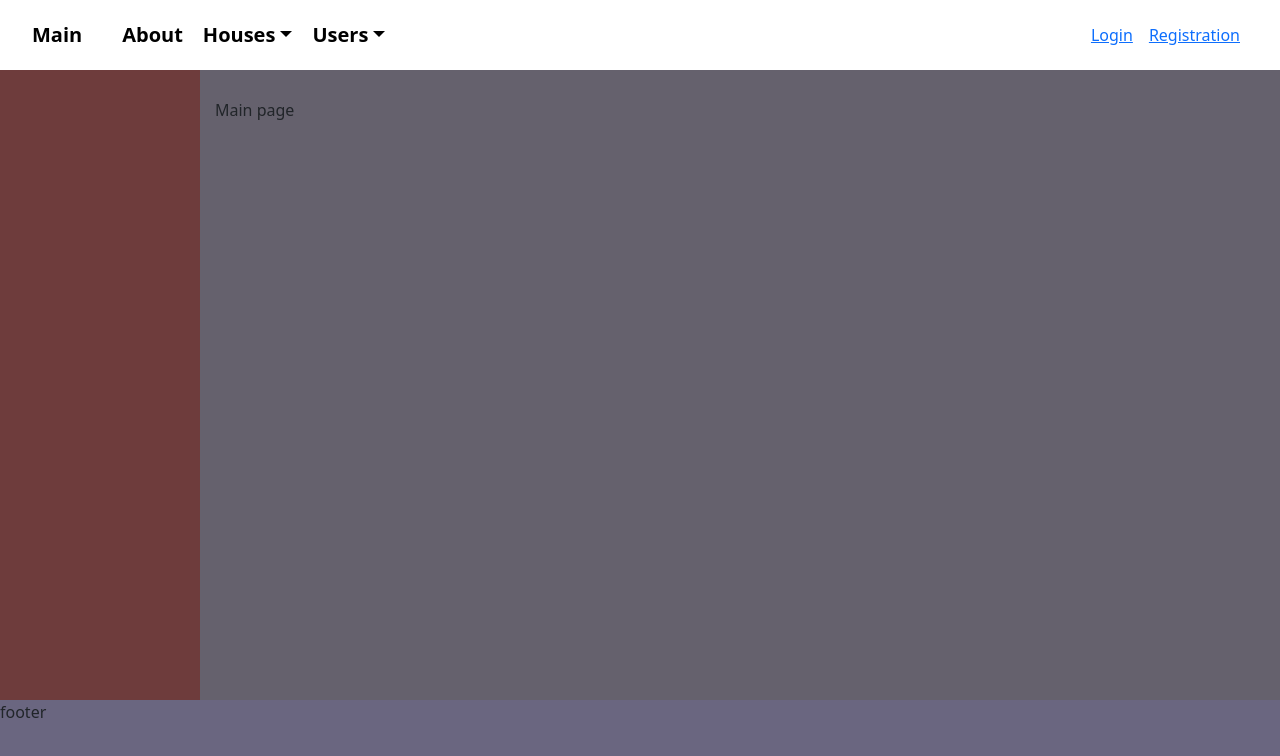
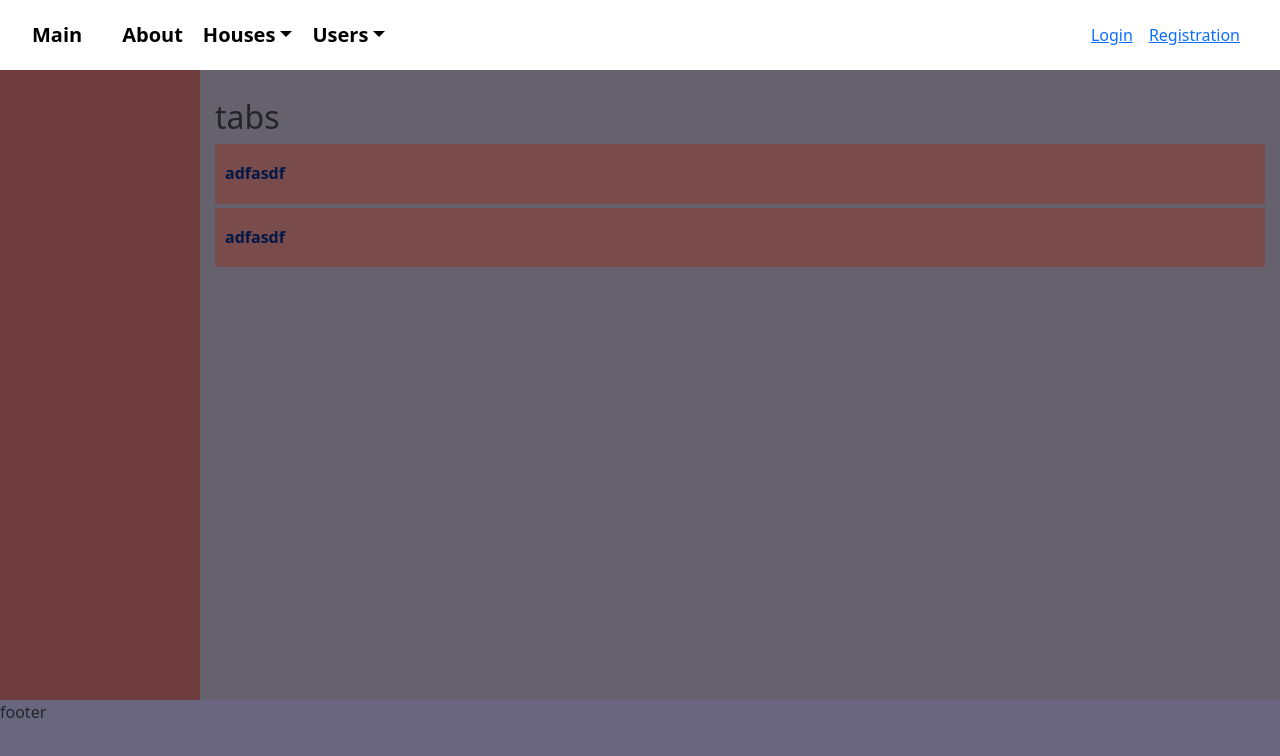
Before and after one commit to troshevVladimir/housing-management-company, a Vue app: page /#/ in a window 1280 px wide. Before the commit this address led to /#/users/roles. Shown: the top 756 px of the page. Built offline with nearby package versions, Linux system fonts and the light colour scheme.

Commit message:
add files ui

```diff
--- a/index.html
+++ b/index.html
@@ -2,6 +2,7 @@
 <html lang="en">
   <head>
     <script src="https://api-maps.yandex.ru/2.1/?apikey=Your API key&lang=en_US" type="text/javascript"></script>
+    <link href="https://cdn.jsdelivr.net/npm/bootstrap@5.2.1/dist/css/bootstrap.min.css" rel="stylesheet" integrity="sha384-iYQeCzEYFbKjA/T2uDLTpkwGzCiq6soy8tYaI1GyVh/UjpbCx/TYkiZhlZB6+fzT" crossorigin="anonymous">
     <meta charset="utf-8" />
     <meta name="viewport" content="width=device-width, initial-scale=1" />
     <title></title>
@@ -9,5 +10,6 @@
 
   <body>
     <div id="app"></div>
+    <script src="https://cdn.jsdelivr.net/npm/bootstrap@5.2.1/dist/js/bootstrap.bundle.min.js" integrity="sha384-u1OknCvxWvY5kfmNBILK2hRnQC3Pr17a+RTT6rIHI7NnikvbZlHgTPOOmMi466C8" crossorigin="anonymous"></script>
   </body>
 </html>
--- /dev/null
+++ b/src/components/ui/UITab.vue
@@ -0,0 +1,87 @@
+<template>
+  <div :class="tab['tab-container']">
+    <div :class="tab['tab-label']" @click='tabTogle'>
+      <slot name='label'/>
+    </div>
+    <div :class="[tab['tab-content'], 'tab-content', {[tab['tab-visible']]: this.visible}]">
+      <slot name='content'/>
+    </div>
+  </div>
+</template>
+
+<script lang="ts">
+import { defineComponent } from "vue";
+
+export default defineComponent({
+  name: "ui-tab",
+  props: {
+    name: {
+      required: true,
+      type: String
+    }
+  },
+  data() {
+    return {
+      visible: false,
+    }
+  },
+	computed: {
+	},
+  methods: {
+    tabTogle() {
+      this.visible = !this.visible
+      this.shine()
+    },
+    close() {
+      this.visible = false
+    },
+  },
+  watch: {
+    visible(val) {
+      if (val) {
+        this.$router.replace({ name: this.$route.name, hash: `#${this.name}` })
+      } else {
+        this.$router.replace({ name: this.$route.name })
+      }
+    }
+  }
+
+});
+</script>
+
+<style module='tab'>
+  .tab-container {
+    width: 100%;
+    margin-top: 0;
+  }
+
+  .tab-label {
+    cursor: pointer;
+    background-color: rgb(122, 75, 75);
+    padding: 20px 10px;
+  }
+
+  .tab-content.tab-visible {
+    display: block;
+    visibility: visible;
+  }
+
+  .tab-content {
+    display: none;
+    visibility: hidden;
+    padding: 5px 10px;
+    margin-bottom: 0;
+    background-color: var(--bg-secondary-color);
+  }
+</style>
+
+<style lang='scss' scoped>
+  .tab-content{
+    :slotted(p) {
+      font-size: 14px;
+      font-weight: 400;
+      color: var(--text-light-color);
+      letter-spacing: 0.5px;
+    }
+  }
+</style>
--- /dev/null
+++ b/src/components/ui/UITabs.vue
@@ -0,0 +1,36 @@
+<template>
+  <div class="tabs-container">
+    <div class="tabs-header">
+      <h2 class="tabs-title">{{ title }}</h2>
+    </div>
+    <slot/>
+  </div>
+</template>
+
+<script lang="ts">
+import { defineComponent } from "vue";
+
+export default defineComponent({
+  name: "ui-tabs",
+  props: {
+    title: {
+      type: String
+    }
+  },
+	computed: {
+	},
+  methods: {
+    closeAll() {
+
+    }
+	},
+	mounted() {
+	}
+});
+</script>
+
+<style lang="scss" scoped>
+  .tabs-container {
+    width: 100%;
+  }
+</style>
--- a/src/index.ts
+++ b/src/index.ts
@@ -1,17 +1,15 @@
 import { createApp } from "vue";
 import App from "./App.vue";
-import "bootstrap/dist/css/bootstrap.min.css";
-import "bootstrap/dist/css/bootstrap-reboot.min.css";
-
-import "bootstrap";
 import { store } from "./store";
 import router from "./router";
 
 import directives from '@/utils/directives'
 
 import UIButton from '@/components/ui/UIButton.vue';
+import UITabs from '@/components/ui/UITabs.vue';
+import UITab from '@/components/ui/UITab.vue';
 
-
+import "@/styles/index.scss";
 
 const app = createApp(App);
 
@@ -19,10 +17,9 @@ Object.keys(directives).forEach((key) => {
   app.directive(key, directives[key])
 })
 
-app.component(
-  'UIButton',
-  UIButton,
-)
+app.component('UIButton', UIButton)
+app.component('ui-tabs', UITabs)
+app.component('ui-tab', UITab)
 
 app.use(store);
 app.use(router);
--- /dev/null
+++ b/src/styles/index.scss
@@ -0,0 +1,2 @@
+@import './ui.scss';
+@import './reset.scss'
--- /dev/null
+++ b/src/styles/reset.scss
@@ -0,0 +1,9 @@
+* {
+  margin: 0;
+  padding: 0;
+  box-sizing: border-box;
+}
+
+ul > li {
+  list-style: none;
+}
--- /dev/null
+++ b/src/styles/ui.scss
@@ -0,0 +1,20 @@
+:root {
+  --dark-color: #001848;
+  --light-color: #906090;
+  --accent-color: #301860;
+  --secondary-color: #483078;
+  --tertiary-color: #37388f;
+  --disable-color: #83798d;
+  --white-color: #f1eeee;
+  --black-color: #000;
+
+
+  --text-color: var(--dark-color);
+  --text-light-color: var(--white-color);
+  --text-acent-color: var(--accent-color);
+  --text-disable-color: var(--disable-color);
+
+  --bg-color: var(--light-color);
+  --bg-secondary-color: var(--secondary-color);
+
+}
--- a/src/views/MainPage.vue
+++ b/src/views/MainPage.vue
@@ -1,7 +1,53 @@
-<template>Main page</template>
+<template>
+  <section class="tabs">
+    <ui-tabs title='tabs'>
+      <ui-tab name='tab1' class="tab">
+        <template #label>
+          <h3 class="label">adfasdf</h3>
+        </template>
+        <template #content>
+          <p>adfaasdasdsdf</p>
+        </template>
+      </ui-tab>
+      <ui-tab name='tab1' class="tab">
+        <template #label>
+          <h3 class="label">adfasdf</h3>
+        </template>
+        <template #content>
+          <p>adfaasdasdsdf</p>
+        </template>
+      </ui-tab>
+    </ui-tabs>
+  </section>
+</template>
 
 <script>
-export default {};
+import UITabs from "@/components/ui/UITabs.vue";
+export default {
+  components: { UITabs },
+};
 </script>
 
-<style lang="scss"></style>
+<style lang="scss" scoped>
+.tabs {
+  &:deep(.label) {
+    font-size: 16px;
+    display: flex;
+    align-items: center;
+    font-weight: 600;
+    color: var(--text-color);
+  }
+}
+
+.tab {
+  margin-bottom: 4px;
+
+  &:deep(p) {
+    margin-bottom: 0;
+  }
+
+  &:deep(h3) {
+    margin-bottom: 0;
+  }
+}
+</style>
```
Also changed, not shown: .webpack/webpack.client.dev.js.
